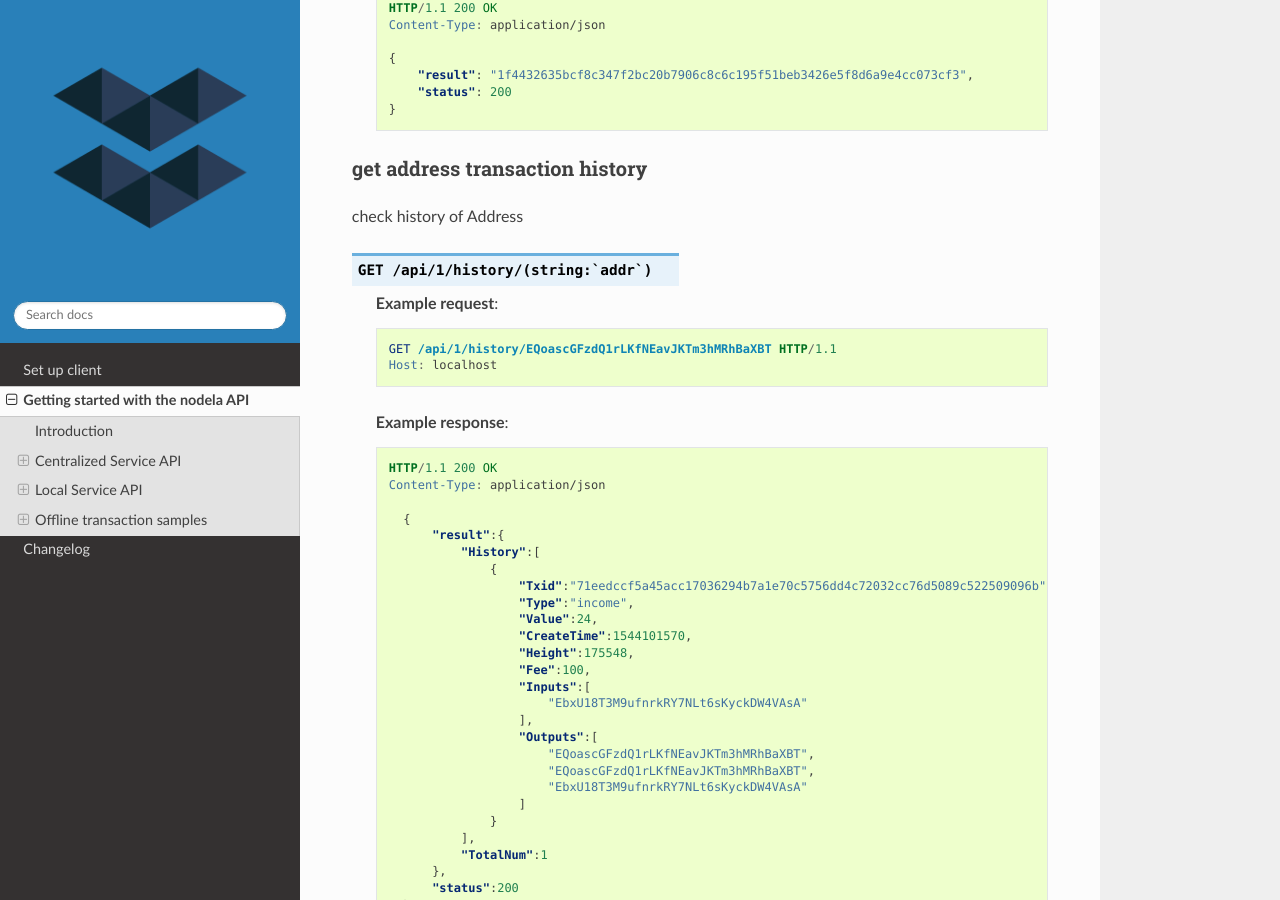
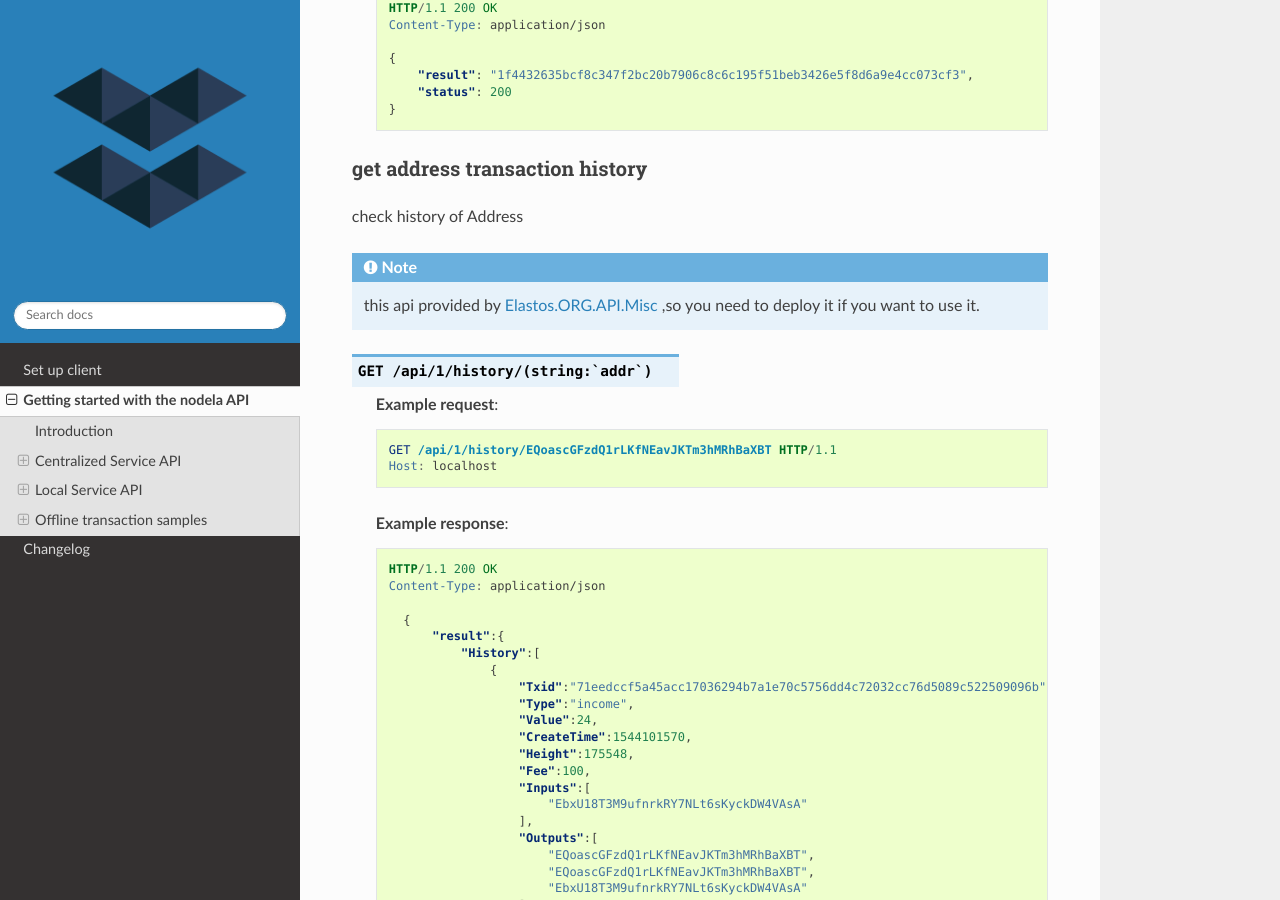
Before and after one commit to ioeXNetwork/ioeX.ORG.Wallet.Service, a Sphinx documentation site: the page built from docs/api_guide.rst, in a window 1280 px wide and 900 px high, scrolled down 9575 px. Built offline with Sphinx 7.4.7 and the Read the Docs theme 2.0.0, drawn with Linux system fonts in a browser that asks for light colours.

Commit message:
update docs

```diff
--- a/docs/api_guide.rst
+++ b/docs/api_guide.rst
@@ -550,6 +550,9 @@ get address transaction history
 ------------------------------------------------
 check history of Address
 
+.. note::
+    this api provided by `Elastos.ORG.API.Misc <https://github.com/elastos/Elastos.ORG.API.Misc>`_ ,so you need to deploy it if you want to use it.
+
 .. http:get:: /api/1/history/(string:`addr`)
 
    **Example request**:
```
